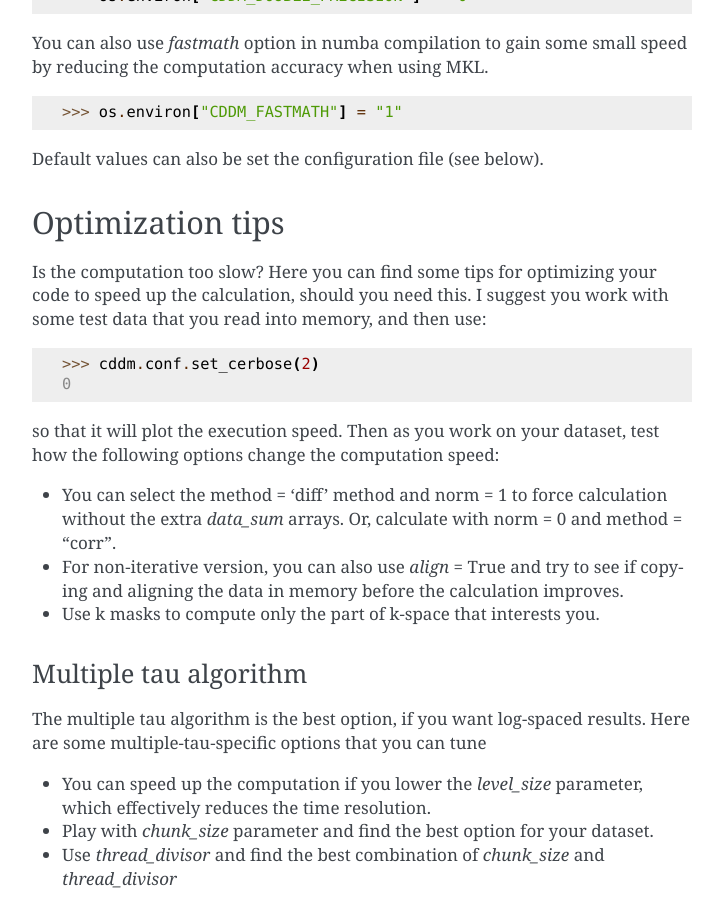
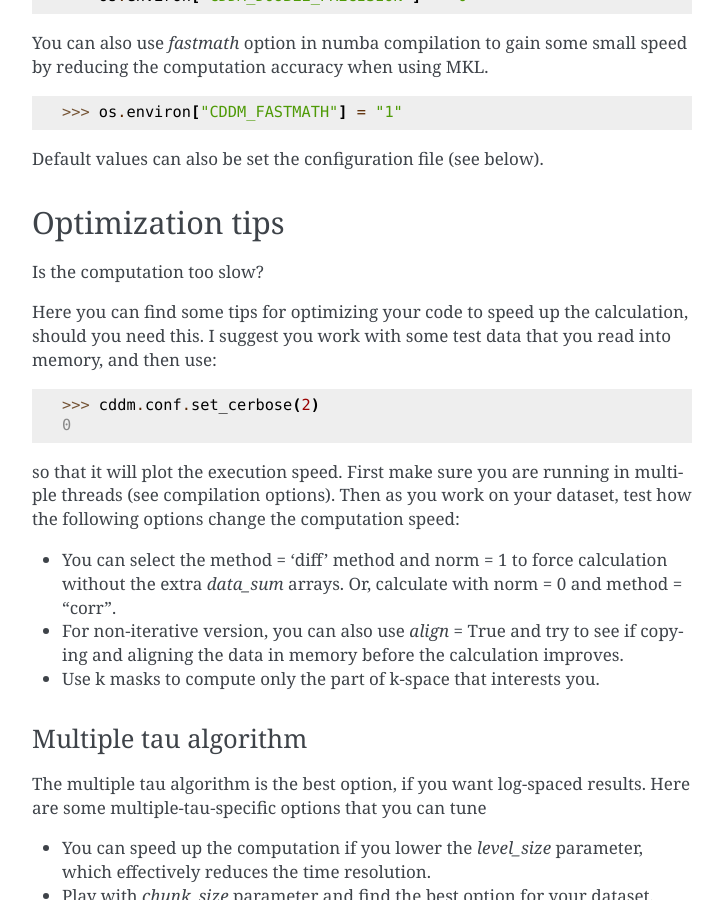
Before and after one commit to IJSComplexMatter/cddm, a Sphinx documentation site: the page built from doc/optimization.rst, in a window 1280 px wide and 900 px high, scrolled down 2392 px. Shown: the whole window, without its empty margins (388-1111 px from the left). Built offline with Sphinx 7.4.7, drawn with Linux system fonts in a browser that asks for light colours; the version number is read from the project's files by our own code.

Commit message:
Update optimization.rst

```diff
--- a/doc/optimization.rst
+++ b/doc/optimization.rst
@@ -101,12 +101,14 @@ Default values can also be set the configuration file (see below).
 Optimization tips
 -----------------
 
-Is the computation too slow? Here you can find some tips for optimizing your code to speed up the calculation, should you need this. I suggest you work with some test data that you read into memory, and then use::
+Is the computation too slow?
+
+Here you can find some tips for optimizing your code to speed up the calculation, should you need this. I suggest you work with some test data that you read into memory, and then use::
 
    >>> cddm.conf.set_cerbose(2)
    0
 
-so that it will plot the execution speed. Then as you work on your dataset, test how the following options change the computation speed:
+so that it will plot the execution speed. First make sure you are running in multiple threads (see compilation options). Then as you work on your dataset, test how the following options change the computation speed:
 
 * You can select the method = 'diff' method and norm = 1 to force calculation without the extra `data_sum` arrays. Or, calculate with norm = 0 and method = "corr".
 * For non-iterative version, you can also use `align` = True and try to see if copying and aligning the data in memory before the calculation improves.
```
